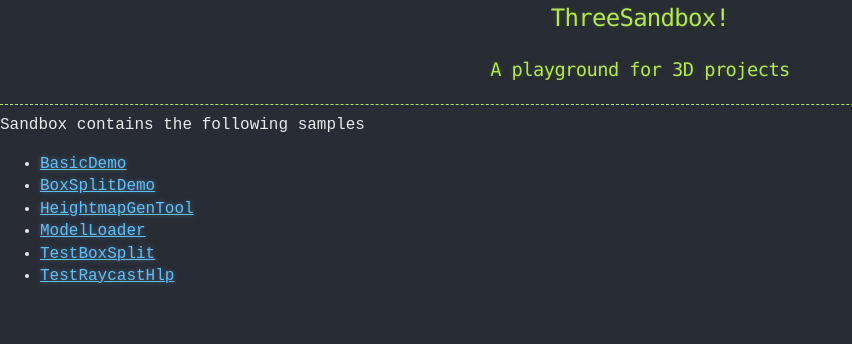
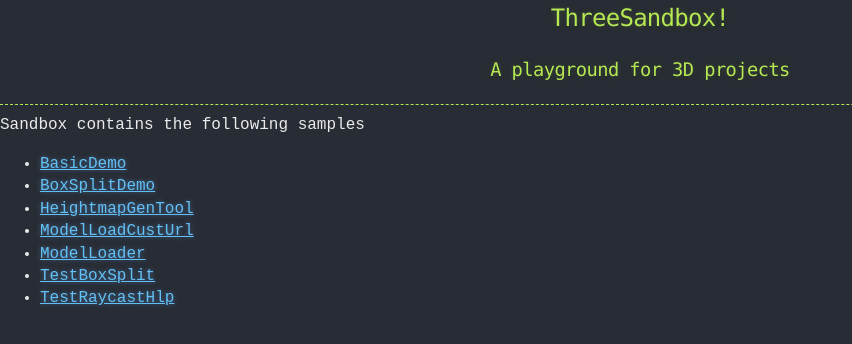
Before and after one commit to dabc312GitHub/three-react-template, a React (Create React App) app: page / in a window 1280 px wide. Shown: the top 344 px of the page, without its empty margins (0-852 px from the left). Built offline with nearby package versions, Linux system fonts and the light colour scheme.

Commit message:
Exp (#8)
rework url args handling and support generic sample url args

```diff
--- a/src/App.tsx
+++ b/src/App.tsx
@@ -10,12 +10,15 @@ import {
 import "./App.css";
 import * as Samples from "./samples";
 // import { useSampleStates } from './common/states';
-const SAMPLES:any = Samples;
-const sampleItems: any = Object.entries(SAMPLES).reduce(
-  (acc, [name, item]) => ({ ...acc, [name]: item }),
-  {}
-);
+const SAMPLES: any = Samples;
+const samples: any = //Object.entries(Samples).map(([name, sample]: any) => sample);
+  Object.entries(SAMPLES).reduce(
+    (acc, [itemName, item]) => ({ ...acc, [itemName]: item }),
+    {}
+  );
 
+// console.log(Object.entries(SAMPLES));
+console.log(SAMPLES);
 // A custom hook that builds on useLocation to parse
 // the query string for you.
 function useQuery() {
@@ -43,18 +46,20 @@ export const App = () => {
   );
 };
 
+const addUrlArgs = (args: any) => {
+  let paramStr = Object.keys(args).reduce((params, argName): any => {
+    const pref = params.length ? "&" : "?";
+    return params + pref + argName + "=" + args[argName];
+  }, "");
+  return paramStr;
+}
+
 /**
  * List all availables samples in the sandbox
  * @param param0
  */
 export const WelcomePage = () => {
-  const getItemsList = (items: {}) => {
-    return Object.keys(items).map((sampleName, i) => (
-      <li key={i.toString()}>
-        <Link to={"/" + sampleName}>{sampleName}</Link>
-      </li>
-    ));
-  };
+  console.log(samples['BasicDemo']);
   return (
     <div className="App">
       <div className="title">
@@ -63,7 +68,12 @@ export const WelcomePage = () => {
       </div>
       <hr />
       <span>Sandbox contains the following samples</span> <br />
-      <ul>{getItemsList(sampleItems)}</ul>
+      <ul>{Object.keys(samples)//.map(name => samples[name])
+        .map((sampleName: any, i: number) => (
+          <li key={i.toString()}>
+            <Link to={"/" + sampleName + addUrlArgs(samples[sampleName].args)}>{sampleName}</Link>
+          </li>
+        ))}</ul>
     </div>
   );
 };
@@ -71,30 +81,35 @@ export const WelcomePage = () => {
 /**
  * Load a specific sample
  * @param param0
- * export sample in states
  */
 export const LoadSample = ({ match }: any) => {
   // const setSample = useSampleStates(state => state.setSample);
   let name = match.params.sample;
   let query = useQuery();
-  let urlArg = query.get("sampArg");
-  let { caseId } = useParams();
-  var sample = {
-    name: name,
+  // let { caseId } = useParams();
+  // preload argument list from sample declaration
+  const urlArgs: any = SAMPLES[name].args;
+  // + fill from url provided params
+  Object.keys(urlArgs).forEach((argName: string) => {
+    const urlArgVal = query.get(argName);
+    if (urlArgVal !== undefined) urlArgs[argName] = urlArgVal;
+  })
+  // add to sample args
+  var sampleArgs = {
+    sampleName: name,
     // type: Number(query.get("type")),
-    desc: SAMPLES[name].desc,
-    case: caseId,
-    arg: urlArg
+    sampleDesc: SAMPLES[name].desc,
+    ...urlArgs
   };
 
   // setSample(sample); // externalize to Sample States
-  console.log(sample);
-  var item: any = sampleItems[sample.name];
-  const Sample = item.Component;
+  // console.log(sample);
+  const Sample = SAMPLES[name].comp;
+  console.log(Sample);
   // sample.type = item.tags[0];
   return (
     <Suspense fallback={null}>
-      <Sample sample={sample} />
+      <Sample args={{ ...sampleArgs }} />
     </Suspense>
   );
 };
--- a/src/modules/UI/Overlay.tsx
+++ b/src/modules/UI/Overlay.tsx
@@ -4,22 +4,17 @@ import "./UI.css";
 /**
  * An overlay to display basic information
  */
-export const InfoOverlay = ({ sample }: { sample: any }) => {
-  console.log(
-    "Sample: %s %s",
-    sample.name,
-    sample.caseNb ? "#" + sample.caseNb : ""
-  );
+export const InfoOverlay = ({ sampleName, sampleDesc }: any) => {
 
   return (
     <>
       <div className="overlay top centered">
-        <div id="infoLabel">{sample.name}</div>
-        <div id="description">{sample.desc}</div>
+        <div id="infoLabel">{sampleName}</div>
+        <div id="description">{sampleDesc}</div>
       </div>
     </>
   );
-};
+}
 
 /**
  * A dropdown menu to select a sample case (e.g. test case)
--- a/src/resources/assets/oth/geodata.json
+++ /dev/null
@@ -1,5 +0,0 @@
-{
-  "elevations": {
-    "elevation": []
-  }
-}
--- a/src/samples/BasicDemo.tsx
+++ b/src/samples/BasicDemo.tsx
@@ -173,11 +173,11 @@ const Moveable = () => {
     </>)
 }
 
-export default ({ sample }: any) => {
-
+export default ({ args }: any) => {
+    const {sampleName, sampleDesc} = args;
     return (
         <>
-            <InfoOverlay sample={sample} />
+            <InfoOverlay sampleName={sampleName} sampleDesc={sampleDesc} />
             <Canvas gl2 camera={{ position: [15, 30, 50] }}
             // onCreated={({ gl }) => ((gl.shadowMap.enabled = true), (gl.shadowMap.type = THREE.PCFSoftShadowMap))}>
             >
--- a/src/samples/BoxSplitDemo.tsx
+++ b/src/samples/BoxSplitDemo.tsx
@@ -73,8 +73,8 @@ const AnimationWidget = () => {
           Custom Time {time.custom.toLocaleTimeString()}{" "}
         </span>
       ) : (
-        ""
-      )}
+          ""
+        )}
     </>
   );
 };
@@ -183,11 +183,12 @@ const Main = () => {
   );
 };
 
-export default ({ sample }: any) => {
-  return (
+export default ({ args }: any) => {
+    const {sampleName, sampleDesc} = args;
+    return (
     <>
       <AnimationWidget />
-      <InfoOverlay sample={sample} />
+      <InfoOverlay sampleName={sampleName} sampleDesc={sampleDesc} />
       <Canvas camera={{ position: [100, 50, 100] }}>
         <ambientLight intensity={0.5} />
         <Wrapper />
--- a/src/samples/ModelLoader.tsx
+++ b/src/samples/ModelLoader.tsx
@@ -2,7 +2,6 @@
 import React, {
   Suspense,
   useEffect,
-  ChangeEvent,
   FormEvent,
   useState
 } from "react";
@@ -66,12 +65,12 @@ const CustomUrl = ({ onSubmitUrl }: any) => {
 const MODELS: any = Models;
 const ALL_CASES = ["...custom url", ...Object.keys(MODELS)];
 
-export default ({ sample }: any) => {
+export default ({ args }: any) => {
   const [assetUrl, setAssetUrl] = useState("");
   const [currCase, setCurrCase] = useState(1);
 
   // const sample = useSampleStates(state => state.sample);   // get sample from global states instead of from props to subscribe updates
-
+  const { sampleName, sampleDesc, caseSelect, extAssetUrl } = args;
   const onCaseChange = (caseId: any) => {
     console.log("switch case to: " + caseId);
     setCurrCase(parseInt(caseId));
@@ -84,34 +83,34 @@ export default ({ sample }: any) => {
   useEffect(() => {
     const caseName: any = ALL_CASES[currCase];
     const url =
-      currCase > 0 ? MODELS[caseName] : sample.arg ? sample.arg : assetUrl;
+      currCase > 0 ? MODELS[caseName] : extAssetUrl ? extAssetUrl : assetUrl;
     setAssetUrl(url);
   }, [currCase]);
 
   useEffect(() => {
     // check if custom case was provided
     if (
-      sample.case !== undefined &&
-      sample.case !== null &&
-      sample.case !== ""
+      caseSelect !== undefined &&
+      caseSelect !== null &&
+      caseSelect !== ""
     ) {
-      setCurrCase(sample.case);
+      setCurrCase(caseSelect);
     }
-    // check custom asset passed through url arg
-    else if (sample.arg) {
+    // check custom asset passed through url params
+    else if (extAssetUrl) {
       setCurrCase(0);
     }
   }, []);
 
   return (
     <>
-      <InfoOverlay sample={sample} />
-      {currCase === 0 && !sample.arg ? (
+      <InfoOverlay sampleName={sampleName} sampleDesc={sampleDesc} />
+      {currCase === 0 && !extAssetUrl ? (
         <CustomUrl onSubmitUrl={onAssetUrlChange} />
       ) : (
           ""
         )}
-      {!sample.arg ? (
+      {!extAssetUrl ? (
         <CaseSelector
           items={ALL_CASES}
           current={currCase}
--- a/src/samples/index.ts
+++ b/src/samples/index.ts
@@ -1,42 +1,60 @@
 import { lazy } from "react";
 import { SAMPLE_TYPE } from "../common/constants";
+/**
+ * Sample customization:
+ * You can choose to get sample arguments from url params
+ * by putting all supported sample arguments in args
+*/
 
 const BasicDemo = {
   tags: [SAMPLE_TYPE.DEMO],
   desc:
     "A demo showing basic scene setup with animation, lights, shadows, controls, .." +
     "click on box to move it",
-  Component: lazy(() => import("./BasicDemo"))
+  args: {},
+  comp: lazy(() => import("./BasicDemo"))
 };
 const ModelLoader = {
   tags: [SAMPLE_TYPE.DEMO],
-  desc: "please allow some time for the model to load",
-  Component: lazy(() => import("./ModelLoader"))
+  desc: "For some models, please allow some time to load. You can see camera autofit on models",
+  args: { caseSelect: 1 },
+  comp: lazy(() => import("./ModelLoader"))
+};
+const ModelLoadCustUrl = {
+  tags: [SAMPLE_TYPE.DEMO],
+  desc: "shows how to preload a model from url parameter. model may take a while to load (1 min or so)",
+  args: { extAssetUrl: "https://raw.githubusercontent.com/KhronosGroup/glTF-Sample-Models/master/2.0/Sponza/glTF/Sponza.gltf" },  // add a custom load url
+  comp: lazy(() => import("./ModelLoader"))
 };
 const BoxSplitDemo = {
   tags: [SAMPLE_TYPE.DEMO],
   desc: "Press space key to toggle anim.",
-  Component: lazy(() => import("../samples/BoxSplitDemo"))
+  args: {},
+  comp: lazy(() => import("../samples/BoxSplitDemo"))
 };
 const TestBoxSplit = {
   tags: [SAMPLE_TYPE.TEST],
   desc: "",
-  Component: lazy(() => import("../samples/BoxSplit.test"))
+  args: {caseSelect: 0},
+  comp: lazy(() => import("../samples/BoxSplit.test"))
 };
 const TestRaycastHlp = {
   tags: [SAMPLE_TYPE.TEST],
-  desc: "",
-  Component: lazy(() => import("../samples/RaycastHlp.test"))
+  desc: "Use select menu to switch between objects",
+  args: {},
+  comp: lazy(() => import("../samples/RaycastHlp.test"))
 };
 const HeightmapGenTool = {
   tags: [SAMPLE_TYPE.TOOL],
-  desc: "generates heightmaps from various height functions",
-  Component: lazy(() => import("../samples/Tools/HeightmapGen"))
+  desc: "Generates heightmaps from various height functions",
+  args: {caseSelect: 0},
+  comp: lazy(() => import("../samples/Tools/HeightmapGen"))
 };
 
 export {
   BasicDemo,
   ModelLoader,
+  ModelLoadCustUrl,
   BoxSplitDemo,
   HeightmapGenTool,
   TestBoxSplit,
```
Also changed, not shown: 2 other files (tests, documents, lock files or other folders). Lines whose indentation alone changed are shown as unchanged.
